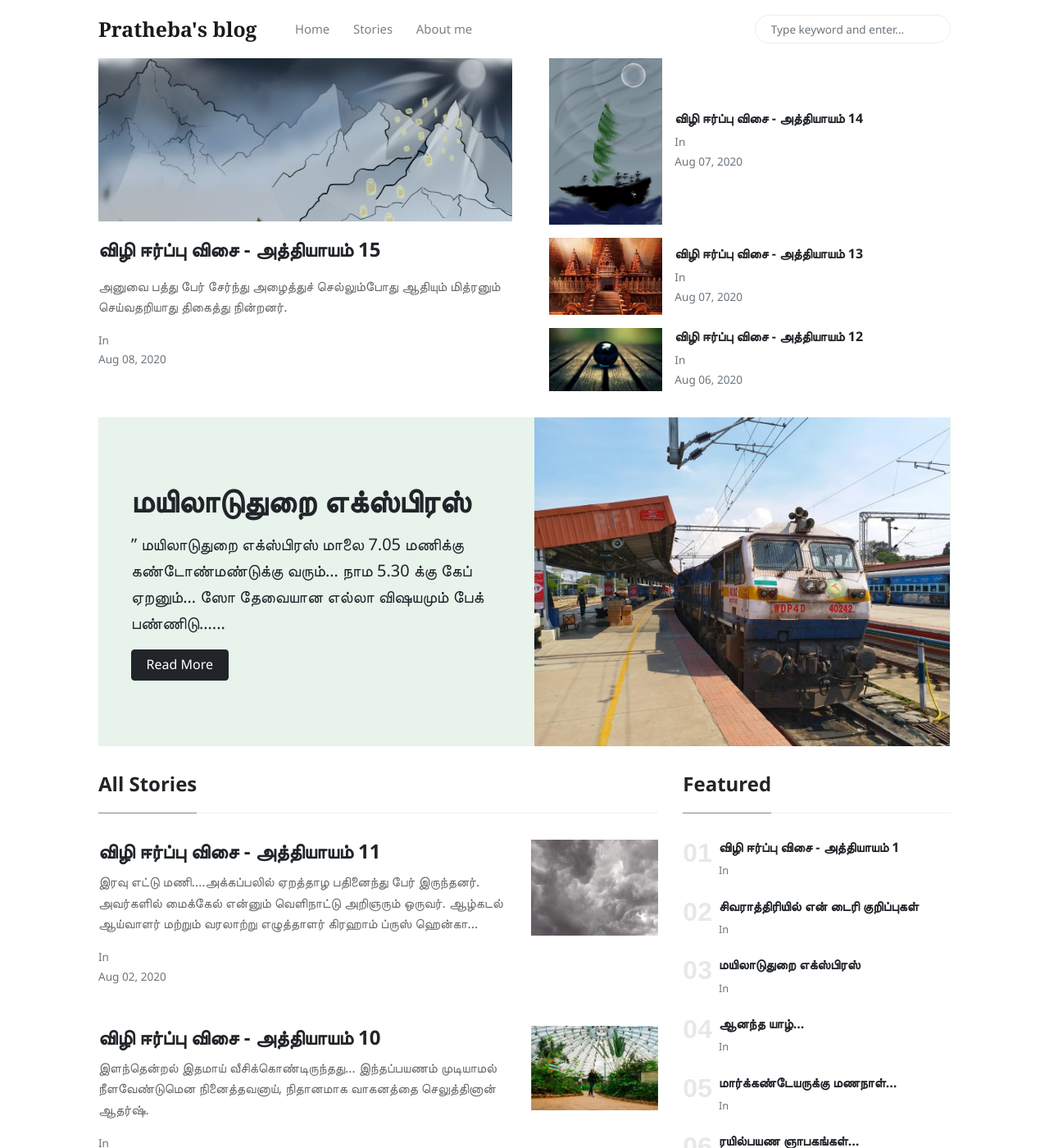
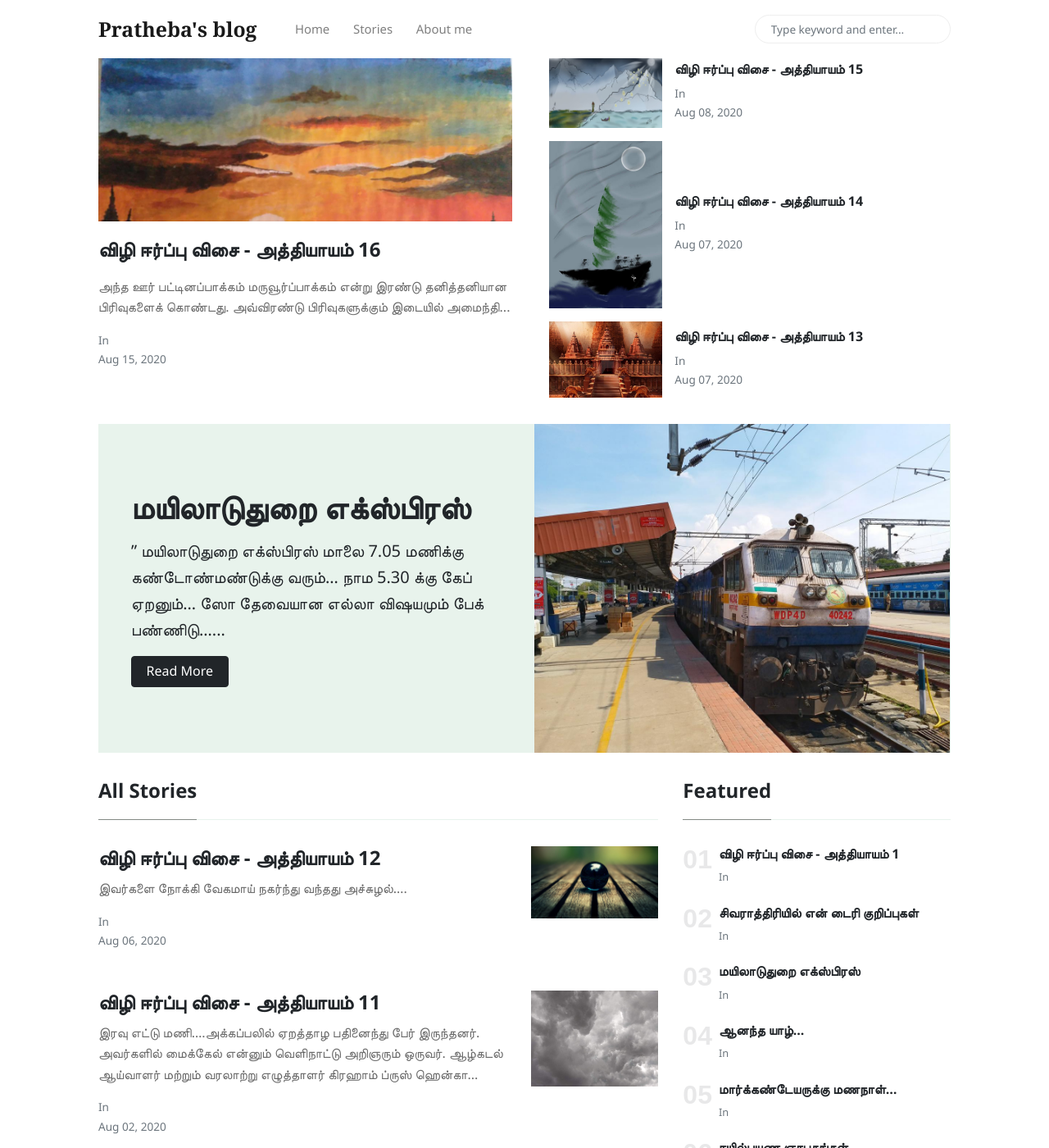
Before and after one commit to vigneshragupathy/pratheba, a Jekyll site: the page built from index.html, in a window 1280 px wide and 1400 px high. Shown: the whole window at 82% size. Built offline with Jekyll 4.4.1, drawn with Linux system fonts in a browser that asks for light colours; nearby versions of some CDN libraries; some web fonts are replaced; the list of posts is cut into pages by our own code; some of the changed lines change nothing that is shown; some of the changed text lies outside the part shown.

Commit message:
chapter 16 added

```diff
--- a/_posts/2020-07-01-vizhi-eerppu-visai.md
+++ b/_posts/2020-07-01-vizhi-eerppu-visai.md
@@ -21,3 +21,4 @@ image: content/images/2017/10/cover.jpg
 - [விழி ஈர்ப்பு விசை - அத்தியாயம் 13](https://www.pratheba.com/vizhi-eerppu-visai-chapter13/)
 - [விழி ஈர்ப்பு விசை - அத்தியாயம் 14](https://www.pratheba.com/vizhi-eerppu-visai-chapter14/)
 - [விழி ஈர்ப்பு விசை - அத்தியாயம் 15](https://www.pratheba.com/vizhi-eerppu-visai-chapter15/)
+- [விழி ஈர்ப்பு விசை - அத்தியாயம் 16](https://www.pratheba.com/vizhi-eerppu-visai-chapter16/)
--- /dev/null
+++ b/_posts/2020-08-15-vizhi-eerppu-visai-chapter16.md
@@ -0,0 +1,94 @@
+---
+layout: post
+title: விழி ஈர்ப்பு விசை - அத்தியாயம் 16
+date: '2020-08-15 08:00:00'
+tags:
+- stories
+image: assets/images/chapter16.jpeg
+---
+அந்த ஊர்  பட்டினப்பாக்கம்  மருவூர்ப்பாக்கம்  என்று இரண்டு தனித்தனியான பிரிவுகளைக் கொண்டது. அவ்விரண்டு பிரிவுகளுக்கும் இடையில் அமைந்திருந்தது நாளங்காடி.
+
+மருவூர்ப்பாக்கம்  கடலோரத்தில் அமைந்திருந்த  இடமாகும்.  அங்கே  யவனர் இருப்பு எனும்  இடம் இருந்தது.
+யவனர் என்பது ஐரோப்பியர்கள்  அதாவது கிரேக்கர்கள் அல்லது ரோமானியர்களைக் குறிக்கும் சொல்லாகும்.
+
+மருவூர்ப் பாக்கத்தில்  துறைமுகம், ஏற்றுமதி இறக்குமதி செய்யப்பட்ட  பொருட்கள் விற்கும் கடைகள், கலைஞர்கள் தொழிலாளர்கள் முதலியவர்கள் வீடுகள்  ஆகியவை இருந்தன.
+
+கொல்லர் உலைகள், சாயமேற்றும் தொழிற்கூடங்கள், நெசவு தொழில் செய்யுமிடம், சரிகை நெய்பவர்கள்,பொற்கொல்லர்கள், மணியிழைப்போர் பட்டறைகள் அனைத்தும் இங்கிருந்தன.
+
+காவிரியாறு இப்போது இருப்பது போல் இல்லாமல் அக்காலத்தில் மிகப் பெரியதாக இருந்திருக்கிறது.
+
+அது கடலில் கலக்கும் இடமான காவிரிப்பூம்பட்டினத்தில்  எண்ணிலடங்காத ஏரிகள் இருந்திருக்கின்றன. அவற்றை தடாகங்கள் என்றனர்.
+
+இச் சிறப்புகள் கொண்ட புகார் நகரத்தில் ஐந்து மன்றங்கள் இருந்தன.
+அவை தற்போதைய நீதிமன்றங்கள் போல் செயல்பட்டன.
+
+அரசர் தவறு செய்தாலும் தண்டனை வழங்கக்கூடிய வல்லமை பெற்றிருந்த மன்றங்களவை.
+எனவே தவறு செய்தவர் எவராக இருந்தாலும் தண்டிக்கப்படுவர் எனும் நம்பிக்கை மக்களின் மனதில் வேரூன்றி இருந்தது.
+
+ஆதலால் அங்கே தவறுகள் குறைவாகவே நடந்தன. குற்றங்கள் யாவும் ஆழ்ந்து பரிசீலிக்கப்பட்ட பின் கடுமையான தண்டனைகள் வழங்கப்பட்டன.
+
+புகார் நகரின் நீர் மேலாண்மை மிகவும் மேம்பட்ட நிலையில் இருந்தது. காவிரியில் இருந்து வரும் நீரை தானாகவே நிரப்பவும் வெளியேற்றவும் தேவையான தொழில்நுட்பங்கள் கொண்ட ஏரிகள் அங்கே இருந்தன.
+
+அங்கே பல கோவில்களும் இருந்தன. அவை அனைத்தும் முன்னோர் வழிபாட்டுக்கு உரியனவாக இருந்தன.
+
+புத்த சைத்தியத்து இந்திரன் எடுப்பித்த விகாரங்கள் என்று சிலப்பதிகாரத்தில் கூறியுள்ளதனை அசோகர் காலத்தில் எழுப்பப்பட்ட ஏழு புத்த விகாரங்கள் என்று நான்  பொருள் கொள்கிறேன்.
+
+வடதிசை நாடுகளிலிருந்து கங்கைச் சமவெளி விளைபொருட்கள், இமயமலை ரத்தினங்களும், பாண்டி நாட்டு முத்து முதலியவை, கிழக்கு கடல் பவளமும், வைகை ஆற்றின் முகத்துவாரத்தில் விளைந்த வாசனைப் பொருட்களும், காவிரி பிறக்கும் இடத்திலிருந்து வந்த சந்தன மரங்களும் அகில் கட்டைகளும், காழகம் எனப்படும் பர்மாவிலிருந்து  உலோக பாத்திரங்களும் என பலவாறான பொருட்கள் துறைமுகத்தில் வந்து இறங்கும்.
+
+பட்டினப்பாக்கத்தில் தேரோடும் வீதிகளும் அரசர்கள், அமைச்சர்கள், கலைஞர்கள், அரசு பணி செய்பவர்கள், யானைப் பாகர்கள், குதிரைப் பாகர்கள், ஆநிரை மேய்ப்பவர்கள் மற்றும்  அரசு சம்பந்தப்பட்ட அனைவரின் வீடுகளும் இருந்தன.
+
+செங்கற்களால் வீடுகள் கட்டப்பட்டு சுடுமண் ஓடுகள் மற்றும் கூரைகள் வேயப்பட்டு இருந்தன. நான்கு மாடிகள் கூட இருக்கும்.
+
+குடிநீருக்கு வீடுகளில் 7 அடி ஆழம்வரை உரைகினறுகள் குடிநீர் ஊற்றுகளாக இருந்தன.
+
+இரண்டாயிரம் ஆண்டுகளுக்கு முன்பு அந்நகரில் 60,000 குடும்பங்கள் இருந்ததாகவும் எனில் சற்றேறக்குறைய 3 லட்சம் மக்கள் அங்கே இருந்து இருக்க வாய்ப்புள்ளது.
+
+புகார் நகரம் முழுவதும் நான்கு காவதம், அதாவது முப்பது மைல் பரப்பளவு கொண்டது. அதில் இருபதில் ஒரு பாகம் மக்கள் வாழிடமும் மீதம் மற்ற இடங்களும் அமைந்ததாகும்.
+
+அப்படிப்பட்ட நகரின் போர்க்களம் போல் பரபரப்பாக காட்சியளிக்கும் நாளங்காடியில் அனு, ஆதி மற்றும் மித்ரன் இக்கதையை கேட்டு அதிர்ச்சியில் நின்றிருந்தனர்.
+
+இதுவரை கடந்த காலத்திற்கு வந்திருக்கிறோம் என்று மட்டும் உணர்ந்து இருந்தவர்கள் இப்பொழுது இரண்டாயிரம் ஆண்டுகள் பின்னோக்கி வந்து இருப்பதை உணர்ந்ததும் மயிர்க்கால்கள் குத்திட்டு நின்றன.
+
+அதுவும் அனன்யாவுக்கு அவள் தான் மணிமேகலை என்று கூறியதும் மயக்கமே வரும் நிலை உண்டானது.
+ அவளுக்கு அறிவியலைத் தவிர வேறு எதிலும் நம்பிக்கை இல்லை.
+
+மறு பிறவி, மாயம் மந்திரம் என எதிலும்…..
+ஆனால் இன்று அவள் கேட்ட செய்தி அவள் நம்பிக்கைக்கு நேர் எதிராக இருந்தது.
+
+ஆதி “இப்போ அவங்க எங்க இருப்பாங்கன்னு தெரிஞ்சுகிட்டு போய்ப்பாக்கணும்…!!!” என்றான்.
+
+“நாம எதுக்கு தேவையில்லாம அடுத்தவங்க வம்புக்கு போகணும் ஆதி..??” என்று மித்ரன் கேட்க..
+
+“புராணத்தில் மணிமேகலைக்கு அபூர்வ சக்திகள் நிறைய இருப்பதாக சொல்லுவாங்க. நாம இங்கே வந்தது எப்படி, வெளியில போக போறது எப்படி இது மாதிரி பல குழப்பங்கள் நமக்கு இருக்கு… அதை மணிமேகலை கிட்ட கேட்டு தெளிவு பண்ணிக்கலாம். ஒருவேளை அவங்களால நம்ம வெளியில் போறதுக்கு உதவ முடியும். அதுக்காக தான் அவங்கள பாக்கணும்ன்னு சொல்றேன்…!!”என்று மறுமொழி கூறினான்.
+
+“ஆதி… என்ன இப்படி தலைகீழ மாறீட்டீங்க…!??? நாம இந்த ஊருக்குள்ள நுழைஞ்ச போது இது என்ன மாயம் மந்திரமா அப்படின்னு கேட்ட நீங்க இப்போ இப்படி பேசுறீங்க” என்றாள் அனு, வியப்புடன்…
+
+“இல்ல அனு… இதுல மாயமோ மந்திரமோ இல்லாட்டியும் தந்திரம் ஏதோ இருக்கு… அதுக்கு விடை மணிமேகலை கிட்ட இருக்கும்னு என் உள்ளுணர்வு சொல்லுது…!!!” என்று உறுதியாக சொன்னான்.
+
+“சரி வாங்க போகலாம்…!!” என்று அனுவும் ஆதியை பின்தொடர்ந்தாள். இவர்கள் பேச்சு, செய்கை எதுவும் பிடிக்காத மித்ரன் வேறு வழியின்றி அவர்களை பின் தொடர்ந்தான்.
+
+மணிமேகலை தனக்கு இல்வாழ்வில் விருப்பமில்லை என்றும் தான் யாரையும் மணந்து கொள்ளாமல் துறவியாகப் போவதாகவும் அரசவையில் தெரிவித்துவிட்டாள்.
+
+அரசனும் அரசியும் மணிமேகலையை அழைத்து நடந்தவற்றை கேட்டறிந்த பின் அவளை திருப்பி அனுப்பிவிட்டனர்.
+
+இப்போது மணிமேகலை அங்கிருக்கும் ஒரு புத்த விகாரத்தில் இருந்தாள்.
+
+இதனை அறிந்து ஆதி அனு இருவரும் செல்ல முற்பட்ட போது மித்ரன் இடைமறித்து “ஆதி…!!! அனுகிட்ட அந்த நீலக்கல் பத்தி கேட்டியா…???” என்றான்.
+
+“ம்ம்ம்ம்… அது நமது தங்கியிருந்த இடத்தில நான் வச்சிருக்கேன். போய் எடுத்துக்கலாம்…!!! எதுக்கு இப்போ போயி அத பத்தி விசாரிக்ரீங்க…!!!அது என்ன அவ்ளோ முக்கியமா…???” என்றாள் இவர்கள் ஊகம் அறியாததால்.
+
+மித்ரன் உடனே “நாசமா போச்சு போ….!!!! நான் போய் அந்தக் கல்லைத் தேடி எடுத்துட்டு வரேன்…!!!! நீங்க போய் வேணா மணிமேகலைய பார்த்துட்டு வாங்க…!!!! எனக்கு வரதுக்கு விருப்பமில்லை…!!!” என்றுவிட்டு வேகமாக  தங்குமிடத்தை நோக்கி நடந்தான்.
+
+“ஆதி….!!!!! எனக்கு ஒரு விஷயம் புரியவே இல்லை....!!! அவர் ஏன் எப்பப்பாத்தாலும்  கடுப்பாகிறார்..???” என ஒன்றும் புரியாமல் கேட்டாள் அனன்யா.
+
+“அது ஒன்னும் இல்ல …. நீ வா… நாம போய் மணிமேகலையை பார்த்துட்டு வரலாம்…!! அவனுக்கு எல்லாமே கொஞ்சம் சரியா நடக்கணும்னு பதட்டம்… அவ்வளவுதான்…!!!” என்று அனுவை சமாதானம் செய்து அழைத்து வந்தான்.
+
+அவர்கள் வந்த புத்த விகாரத்திற்குள் நுழைய முற்பட்டபோது .....
+
+எதிரிலே மணிமேகலை பளிங்குபோல் தெளிந்த முகத்துடன் நின்றிருந்தாள்…..
+
+அங்கே விருந்தினர் விடுதியில் மித்ரன் அனன்யாவின் அறையில் அந்தக்கல் கிடைக்காமல் தேடிக்கொண்டிருந்தான்...
+
+தொடரும்....
+
+[அனைத்து அத்தியாயங்களும் படிக்க](https://www.pratheba.com/vizhi-eerppu-visai/)
```
Also changed, not shown: assets/images/chapter16.jpeg (added).
